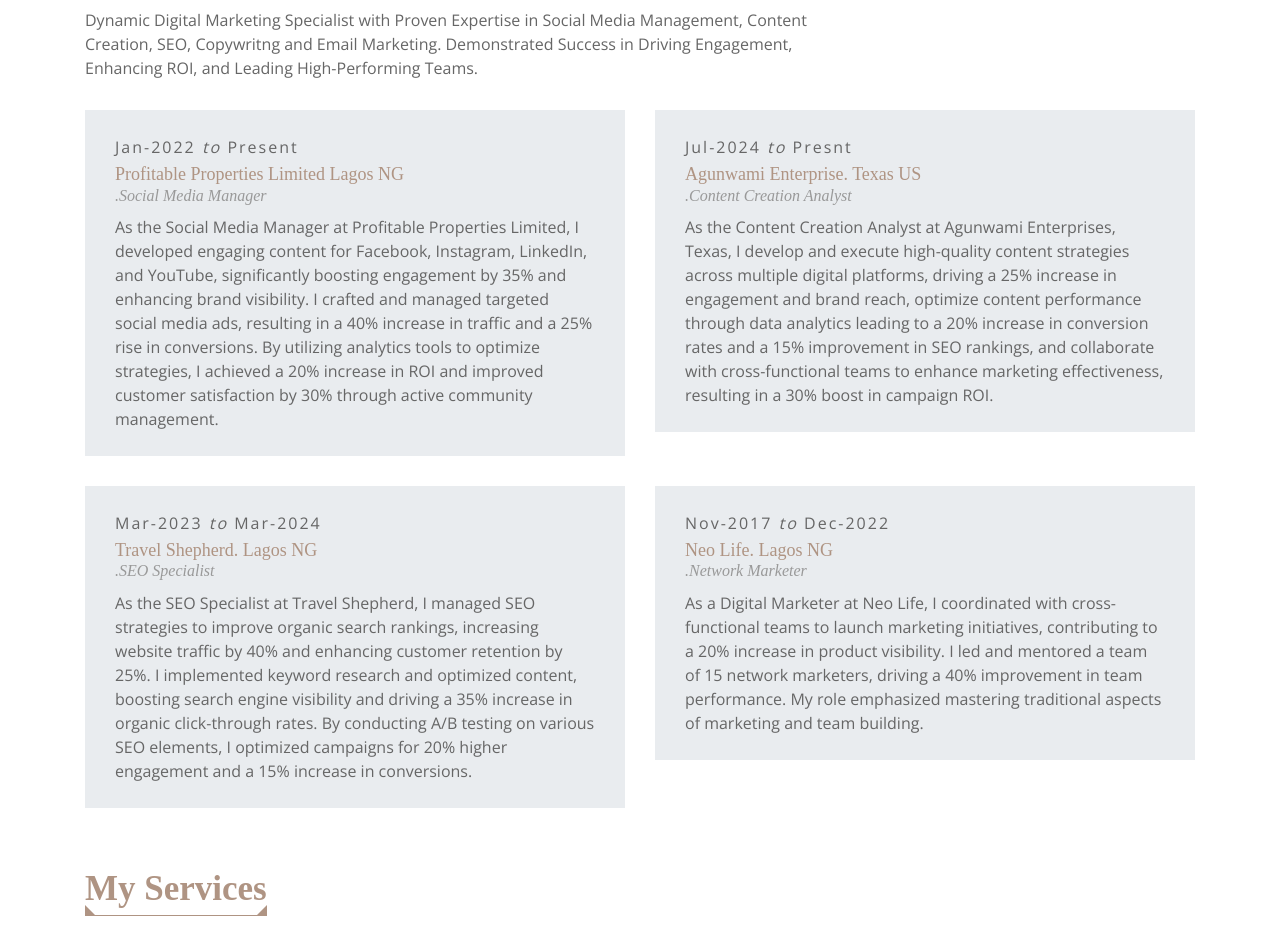
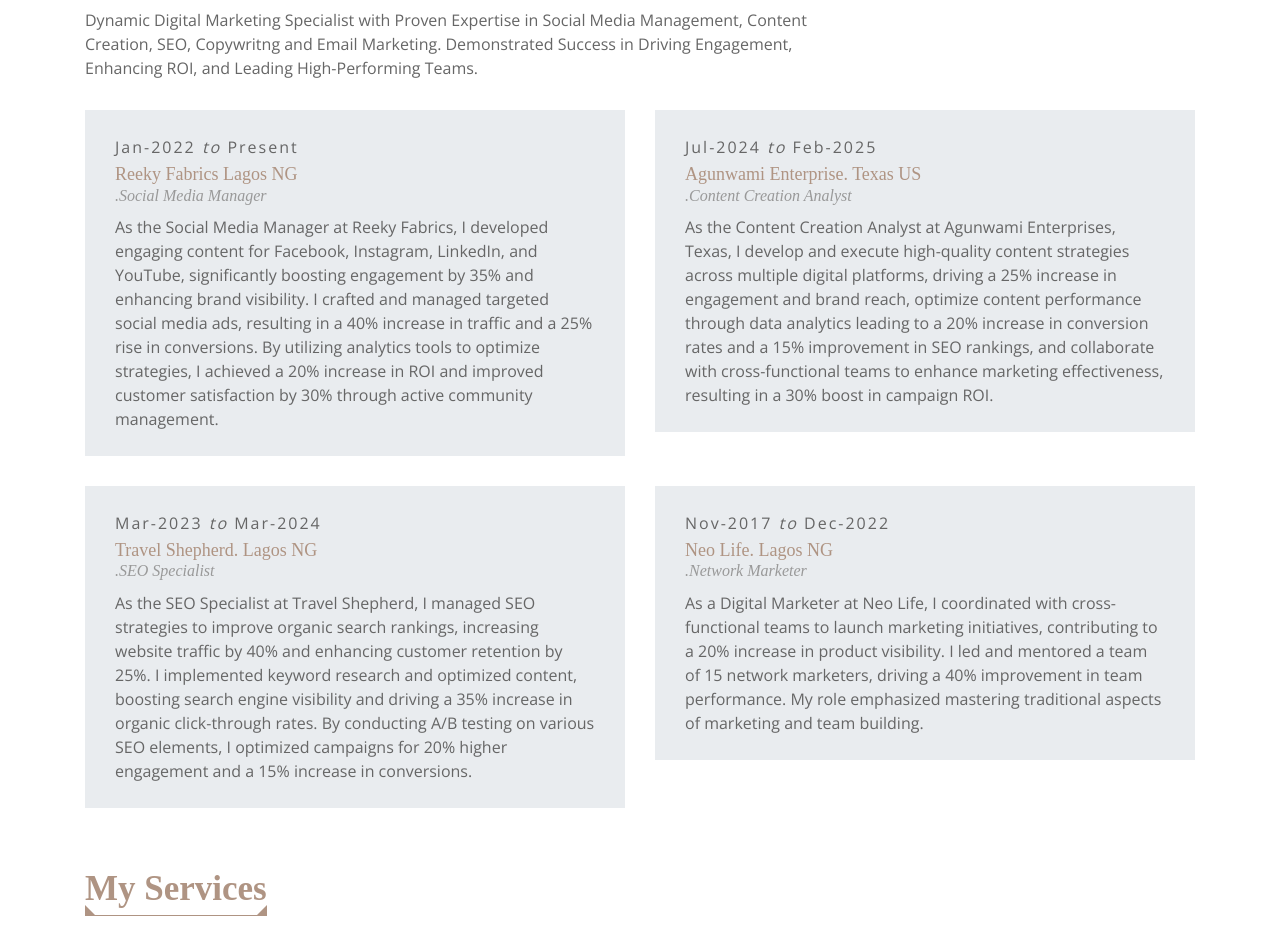
Before and after one commit to Tunenpo/wahab.github.io, a plain HTML site: page index.html in a window 1280 px wide. Shown: the part 2600-3535 px from the top of the page. Drawn offline with nearby package versions, Linux system fonts and the light colour scheme; a web font is replaced by a local one.

Commit message:
Update index.html

```diff
--- a/index.html
+++ b/index.html
@@ -376,16 +376,16 @@
                     <div class="col-md-6">
                         <div class="exp-column">
                             <p class="exp-date">Jan-2022 <span>to</span> Present</p>
-                            <h4 class="exp-company">Profitable Properties Limited Lagos NG</h4>
+                            <h4 class="exp-company">Reeky Fabrics Lagos NG</h4>
                             <h4 class="exp-designation">.Social Media Manager</h4>
                             <p class="exp-detail">
-                                As the Social Media Manager at Profitable Properties Limited, I developed engaging content for Facebook, Instagram, LinkedIn, and YouTube, significantly boosting engagement by 35% and enhancing brand visibility. I crafted and managed targeted social media ads, resulting in a 40% increase in traffic and a 25% rise in conversions. By utilizing analytics tools to optimize strategies, I achieved a 20% increase in ROI and improved customer satisfaction by 30% through active community management.
+                                As the Social Media Manager at Reeky Fabrics, I developed engaging content for Facebook, Instagram, LinkedIn, and YouTube, significantly boosting engagement by 35% and enhancing brand visibility. I crafted and managed targeted social media ads, resulting in a 40% increase in traffic and a 25% rise in conversions. By utilizing analytics tools to optimize strategies, I achieved a 20% increase in ROI and improved customer satisfaction by 30% through active community management.
                             </p>
                         </div>
                     </div>
                     <div class="col-md-6">
                         <div class="exp-column">
-                            <p class="exp-date">Jul-2024 <span>to</span> Presnt</p>
+                            <p class="exp-date">Jul-2024 <span>to</span> Feb-2025</p>
                             <h4 class="exp-company">Agunwami Enterprise. Texas US</h4>
                             <h4 class="exp-designation">.Content Creation Analyst</h4>
                             <p class="exp-detail">
```
